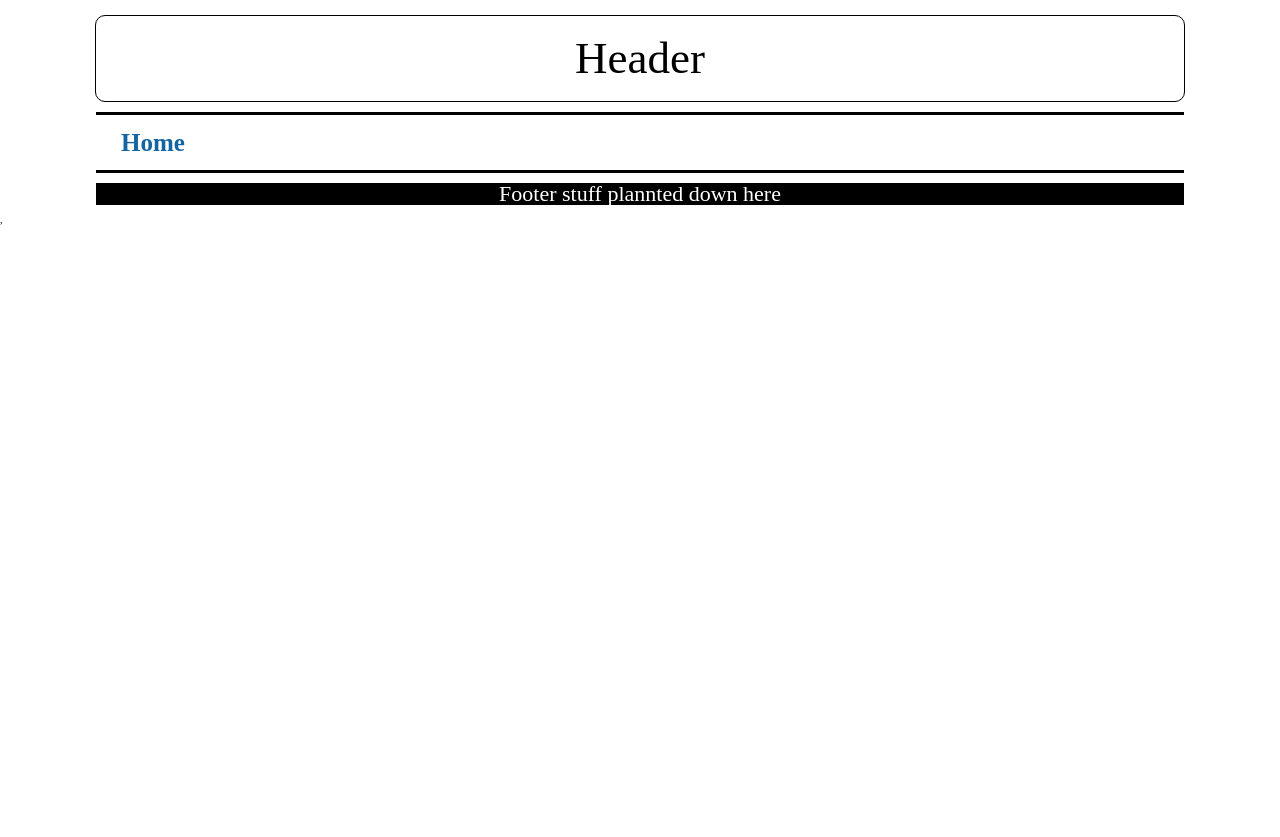
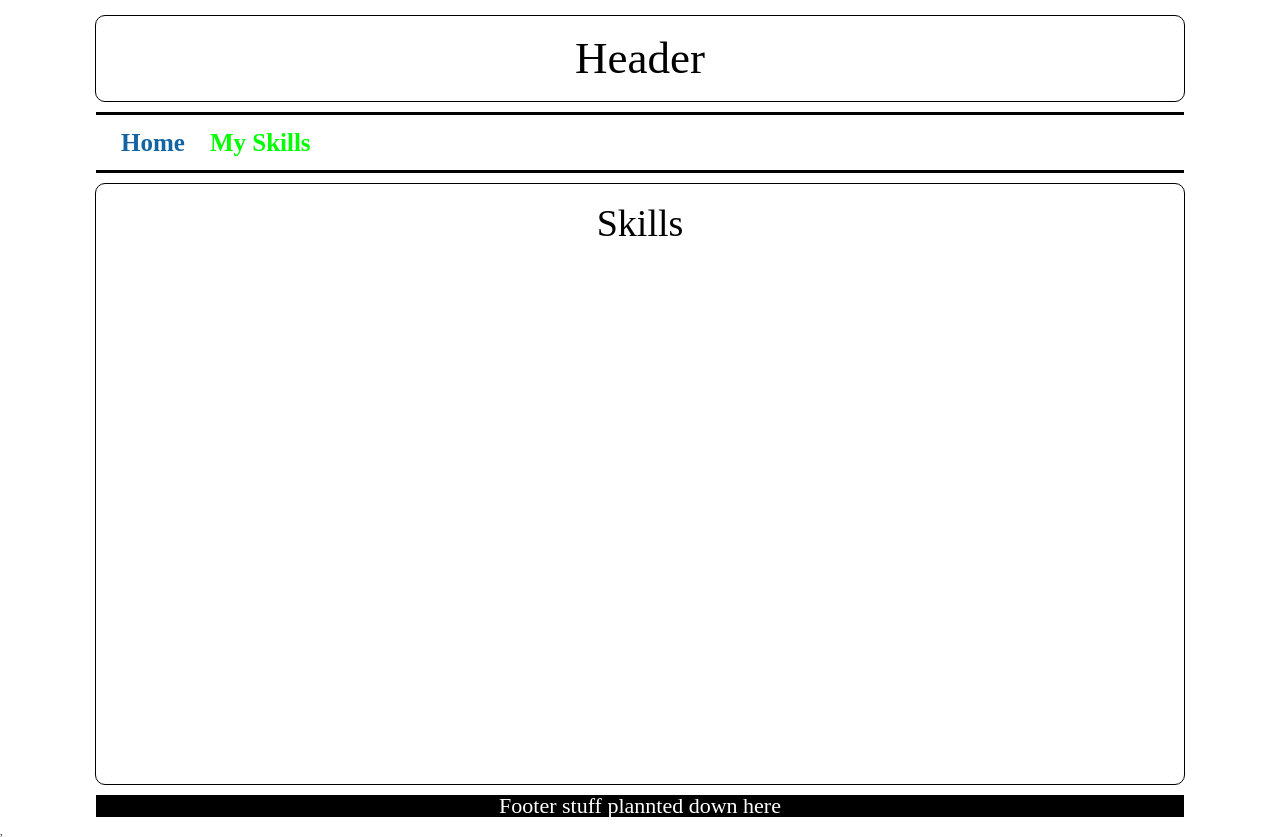
Before and after one commit to kenneth-brook/portfolio-2021, a React (Create React App) app: page /Skills in a window 1280 px wide. Before the commit the page ends 800 px from the top, so only its background shows below. Built offline with nearby package versions, Linux system fonts and the light colour scheme.

Commit message:
skills page component started

```diff
--- a/src/components/Nav.js
+++ b/src/components/Nav.js
@@ -2,6 +2,7 @@ import React from "react";
 import { BrowserRouter as Router, Route, NavLink } from "react-router-dom";
 
 import Home from "./Home";
+import Skills from "./Skills";
 
 function Nav() {
 	return (
@@ -13,10 +14,21 @@ function Nav() {
 							Home
 						</NavLink>
 					</li>
+					<li>
+						<NavLink
+							className='link'
+							exact
+							to='/Skills'
+							activeClassName='active'
+						>
+							My Skills
+						</NavLink>
+					</li>
 				</ul>
 			</nav>
 			<div>
 				<Route exact path='/' component={Home} />
+				<Route exact path='/Skills' component={Skills} />
 			</div>
 		</div>
 	);
--- /dev/null
+++ b/src/components/Skills.js
@@ -0,0 +1,11 @@
+import React from "react";
+
+function Skills() {
+	return (
+		<div className='skillsWrap'>
+			<h1>Skills</h1>
+		</div>
+	);
+}
+
+export default Skills;
--- a/src/sass/index.scss
+++ b/src/sass/index.scss
@@ -4,3 +4,4 @@
 @import "nav.scss";
 @import "home.scss";
 @import "footer.scss";
+@import "skills.scss";
--- /dev/null
+++ b/src/sass/skills.scss
@@ -0,0 +1,14 @@
+.skillsWrap {
+	width: 85%;
+	margin: 0 auto;
+	margin-top: 10px;
+	min-height: 600px;
+	border: 1px solid black;
+	border-radius: 10px;
+
+	h1 {
+		font-size: 3.8rem;
+		margin-top: 20px;
+		text-align: center;
+	}
+}
```
Also changed, not shown: 1 other file (tests, documents, lock files or other folders).
